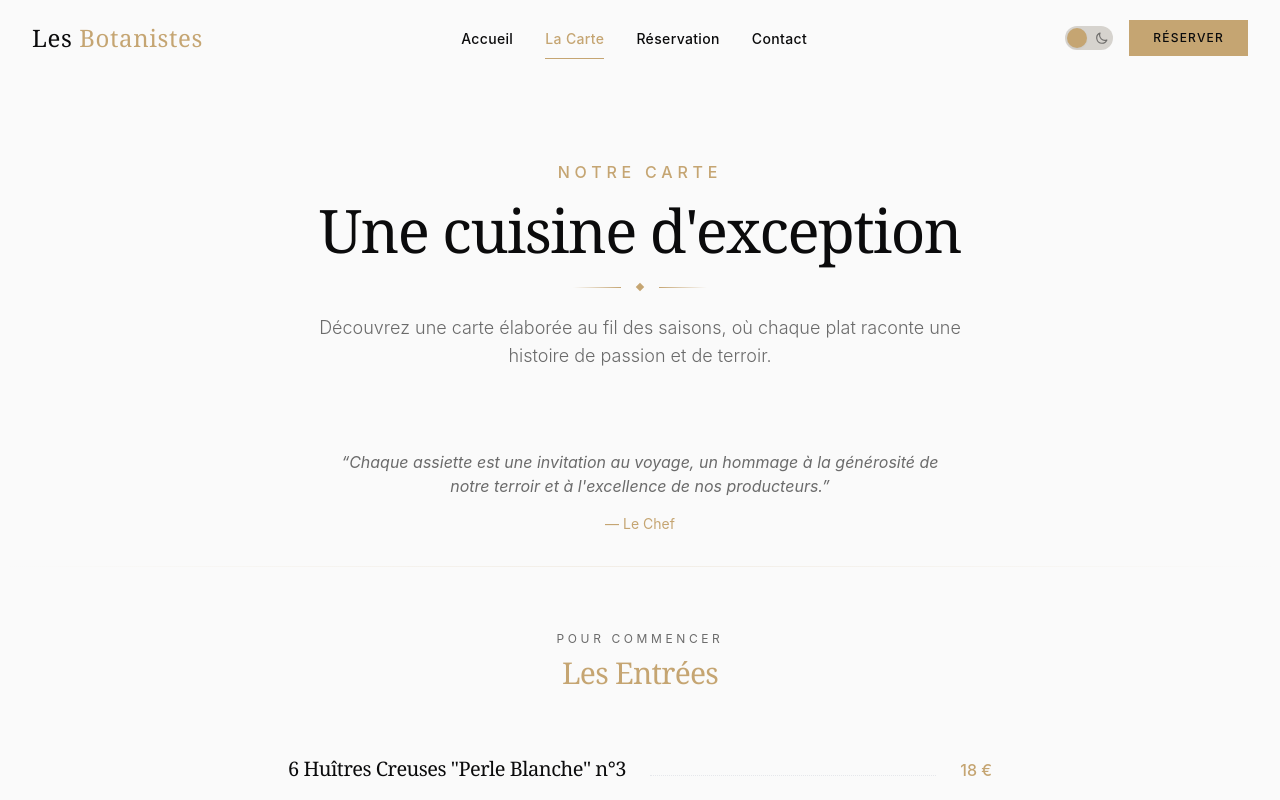
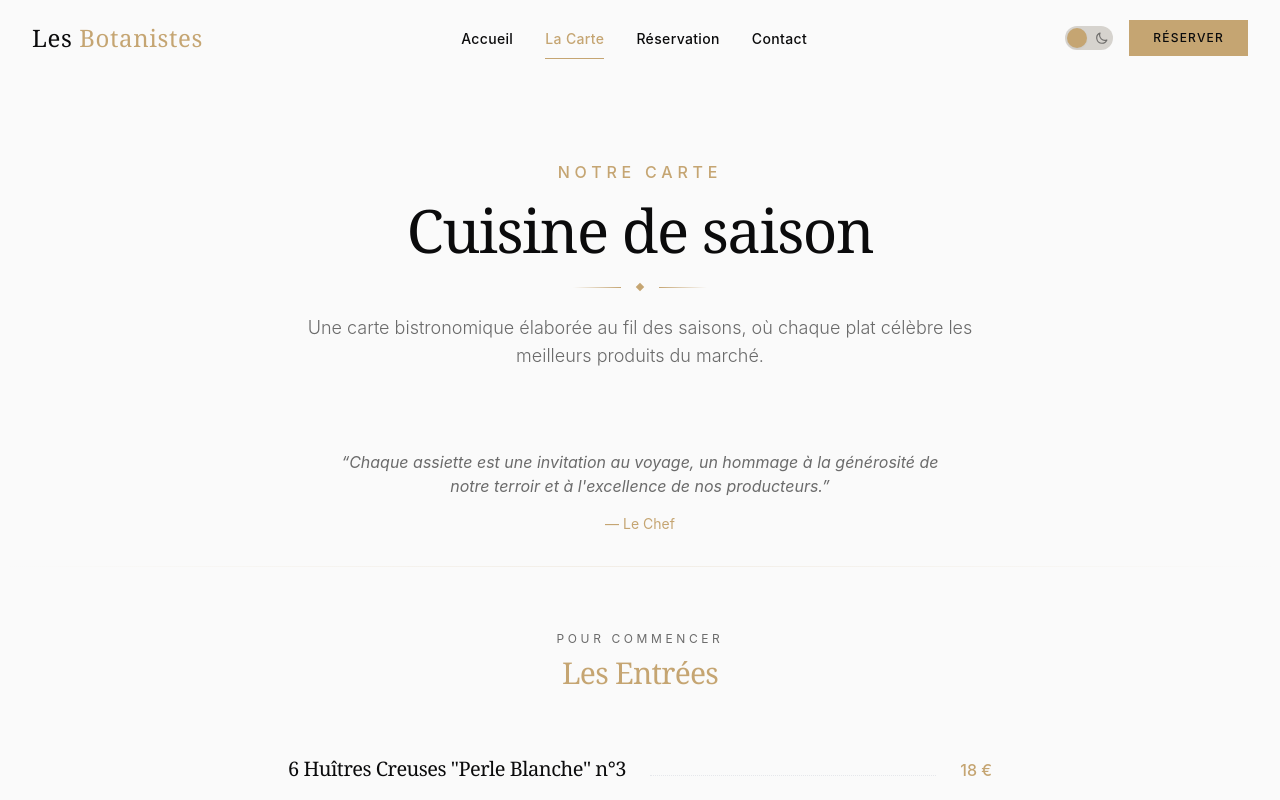
Before and after one commit to thbdmtt/les_botanistes, a Next.js app: page /carte in a window 1280 px wide. Shown: the top 800 px of the page. Built offline with nearby package versions, Linux system fonts and the light colour scheme.

Commit message:
feat(seo): update carte page metadata for bistronomique positioning

```diff
--- a/app/(menu)/carte/page.jsx
+++ b/app/(menu)/carte/page.jsx
@@ -4,10 +4,10 @@ import { MenuJsonLd } from '@/lib/jsonld'
 
 export const metadata = {
   title: 'La Carte',
-  description: 'Découvrez notre carte gastronomique : entrées raffinées, plats signature et desserts d\'exception. Une cuisine française sublimée par les meilleurs produits de saison.',
+  description: 'Découvrez notre carte bistronomique : cuisine française de saison, plats élégants et produits du marché. Restaurant Paris 7, près du Bon Marché.',
   openGraph: {
     title: 'La Carte | Les Botanistes',
-    description: 'Menu gastronomique : entrées raffinées, plats signature, desserts d\'exception. Menus dégustation à partir de 95€.',
+    description: 'Carte bistronomique de saison : entrées, plats et desserts élaborés avec les meilleurs produits du marché.',
     type: 'website',
   },
   alternates: {
@@ -145,8 +145,8 @@ export default function CartePage() {
       <MenuJsonLd menuData={menuData} />
       <PageHeader
         subtitle="Notre Carte"
-        title="Une cuisine d'exception"
-        description="Découvrez une carte élaborée au fil des saisons, où chaque plat raconte une histoire de passion et de terroir."
+        title="Cuisine de saison"
+        description="Une carte bistronomique élaborée au fil des saisons, où chaque plat célèbre les meilleurs produits du marché."
       />
 
       {/* Note du chef */}
```
